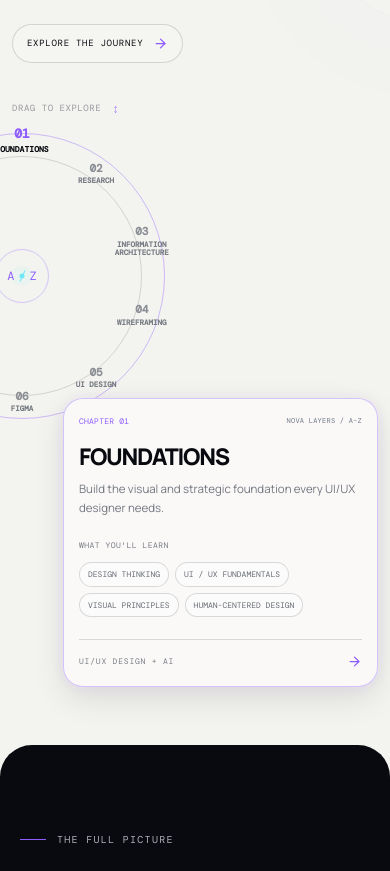
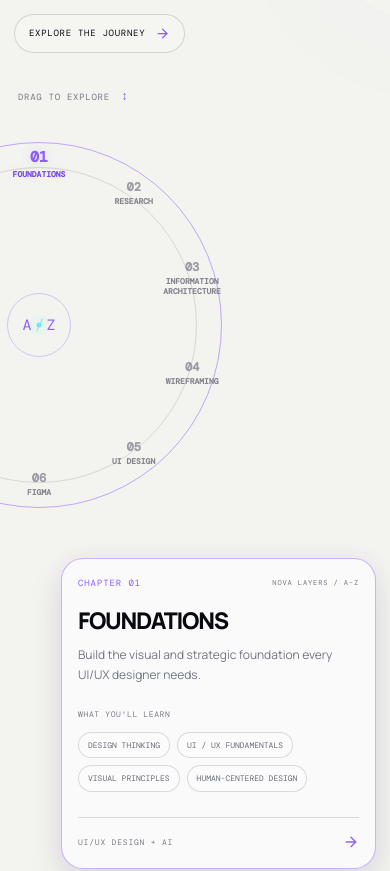
Before and after one commit to novalayers7/nova-layers-uiux-course, a React (Vite) app: page / in a window 390 px wide. Shown: the part 3796-4667 px from the top of the page. Built offline with nearby package versions, Linux system fonts and the light colour scheme.

Commit message:
Fix mobile journey layout and smooth wheel rotation

```diff
--- a/src/components/sections/JourneySection.css
+++ b/src/components/sections/JourneySection.css
@@ -10,6 +10,13 @@
   background: var(--paper, #f7f7f4);
   color: var(--ink, #101116);
   scroll-margin-top: 110px;
+  box-sizing: border-box;
+}
+
+.az-journey *,
+.az-journey *::before,
+.az-journey *::after {
+  box-sizing: border-box;
 }
 
 .az-journey::before {
@@ -27,24 +34,16 @@
   pointer-events: none;
 }
 
-.az-journey > .reveal {
-  position: relative;
-  z-index: 1;
-}
-
 /* HEADING */
-
-.az-journey h2 {
-  margin: 0;
-  font-size: clamp(58px, 8vw, 112px);
-  line-height: .98;
-  letter-spacing: -.1em;
-}
 
 .az-title {
   display: flex;
   align-items: baseline;
   gap: .2em;
+  margin: 0;
+  font-size: clamp(58px, 8vw, 112px);
+  line-height: .98;
+  letter-spacing: -.1em;
 }
 
 .az-title-sequence {
@@ -132,7 +131,6 @@
   letter-spacing: .16em;
   text-transform: uppercase;
   white-space: nowrap;
-  animation: az-hint-pulse 3s ease-in-out infinite;
 }
 
 .az-wheel-hint span {
@@ -140,8 +138,9 @@
   margin-left: 9px;
   color: var(--violet, #8d5cff);
   font-size: 14px;
-  animation: az-hint-nudge 3s ease-in-out infinite;
 }
+
+/* DESKTOP WHEEL */
 
 .az-wheel-stage {
   width: 760px;
@@ -156,7 +155,7 @@
   overflow: visible;
 }
 
-.az-wheel-stage:active {
+.az-wheel-stage.is-dragging {
   cursor: grabbing;
 }
 
@@ -168,7 +167,7 @@
   flex-shrink: 0;
   border: 1px solid rgba(141, 92, 255, .38);
   border-radius: 50%;
-  transition: transform .45s cubic-bezier(.22, 1, .36, 1);
+  will-change: transform;
 }
 
 .az-wheel::before,
@@ -208,7 +207,7 @@
   text-transform: uppercase;
   text-align: center;
   overflow-wrap: anywhere;
-  transition: color .3s, scale .3s;
+  transition: color .25s ease;
 }
 
 .az-wheel-label span {
@@ -219,12 +218,13 @@
 }
 
 .az-wheel-label.active {
-  color: var(--ink, #101116);
-  scale: 1.08;
+  color: #7442e8;
+  font-weight: 800;
+  text-shadow: 0 0 12px rgba(141, 92, 255, .18);
 }
 
 .az-wheel-label.active span {
-  color: var(--violet, #8d5cff);
+  color: #8d5cff;
   font-size: 21px;
 }
 
@@ -376,7 +376,6 @@
 .az-rotate-hint span {
   color: var(--violet, #8d5cff);
   font-size: 18px;
-  animation: az-hint-nudge 3s ease-in-out infinite;
 }
 
 .az-rotate-hint small {
@@ -384,7 +383,9 @@
   letter-spacing: .14em;
 }
 
-/* DESKTOP RESPONSIVE */
+/* ==========================================
+   TABLET
+========================================== */
 
 @media (min-width: 1101px) {
   .az-wheel-column {
@@ -419,10 +420,6 @@
     font-size: 14px;
   }
 
-  .az-wheel-label.active span {
-    font-size: 19px;
-  }
-
   .az-chapter-panel {
     padding: 35px;
   }
@@ -437,12 +434,13 @@
 }
 
 /* ==========================================
-   MOBILE — NO OVERLAP LAYOUT
+   MOBILE — PREMIUM SEPARATED LAYOUT
 ========================================== */
 
 @media (max-width: 767px) {
+
   .az-journey {
-    padding: 115px 14px 58px;
+    padding: 105px 14px 48px;
     overflow: hidden;
   }
 
@@ -454,12 +452,9 @@
     opacity: .18;
   }
 
-  .az-journey h2 {
+  .az-title {
     font-size: clamp(42px, 10.5vw, 60px);
     line-height: 1;
-  }
-
-  .az-title {
     gap: .14em;
     flex-wrap: wrap;
   }
@@ -482,29 +477,30 @@
     font-size: 9px;
   }
 
-  /* SEPARATE WHEEL AND CARD INTO ROWS */
+  /* VERTICAL MOBILE LAYOUT */
 
   .az-interactive-layout {
     display: flex;
     flex-direction: column;
     align-items: stretch;
-    gap: 14px;
+    gap: 0;
     width: 100%;
     min-height: 0;
-    margin-top: 36px;
+    margin-top: 35px;
     overflow: visible;
     isolation: isolate;
   }
 
-  /* WHEEL GETS ITS OWN SPACE */
+  /* LARGE LEFT HALF WHEEL */
 
   .az-wheel-column {
     position: relative;
+    display: block;
     width: 100%;
-    height: 295px;
-    min-height: 295px;
-    display: block;
+    height: 415px;
+    min-height: 415px;
     margin: 0;
+    padding: 0;
     transform: none;
     overflow: visible;
     z-index: 1;
@@ -513,11 +509,11 @@
   .az-wheel-hint {
     position: absolute;
     top: 0;
-    left: 0;
+    left: 4px;
+    z-index: 2;
     margin: 0;
-    z-index: 2;
     font-size: 9px;
-    letter-spacing: .06em;
+    letter-spacing: .08em;
     white-space: nowrap;
   }
 
@@ -528,100 +524,128 @@
 
   .az-wheel-stage {
     position: absolute;
-    top: 27px;
-    left: -135px;
-    width: 300px;
-    height: 300px;
+    top: 42px;
+    left: -160px;
+    width: 390px;
+    height: 390px;
     margin: 0;
+    padding: 0;
     aspect-ratio: 1;
-    transform: none;
     display: grid;
     place-items: center;
+    transform: none;
     overflow: visible;
     touch-action: none;
+    user-select: none;
+    -webkit-user-select: none;
+    cursor: grab;
+  }
+
+  .az-wheel-stage.is-dragging {
+    cursor: grabbing;
   }
 
   .az-wheel {
-    --wheel-radius: 126px;
-    width: 286px;
-    height: 286px;
+    --wheel-radius: 161px;
+    position: relative;
+    width: 366px;
+    height: 366px;
+    flex-shrink: 0;
+    border: 1.5px solid rgba(141, 92, 255, .5);
+    border-radius: 50%;
   }
 
   .az-wheel::before {
-    inset: 22px;
+    inset: 24px;
+    border-color: rgba(140, 140, 150, .28);
   }
 
   .az-wheel-label {
-    width: 72px;
-    margin: -15px -36px;
-    padding: 3px 2px;
-    font-size: 7.5px;
-    line-height: 1.15;
+    width: 90px;
+    margin: -19px -45px;
+    padding: 4px 2px;
+    font-size: 8px;
+    font-weight: 600;
+    line-height: 1.18;
     letter-spacing: 0;
+    color: #83848c;
+    text-align: center;
     overflow-wrap: anywhere;
   }
 
   .az-wheel-label span {
-    font-size: 11px;
+    display: block;
     margin-bottom: 3px;
+    color: #999aa3;
+    font-size: 12px;
+    font-weight: 700;
+  }
+
+  /* ACTIVE WHEEL HEADING */
+
+  .az-wheel-label.active {
+    color: #7442e8;
+    font-weight: 800;
+    text-shadow: 0 0 12px rgba(141, 92, 255, .18);
   }
 
   .az-wheel-label.active span {
-    font-size: 12px;
+    color: #8d5cff;
+    font-size: 15px;
   }
 
   .az-wheel-center {
-    width: 54px;
-    height: 54px;
-    font-size: 12px;
+    width: 64px;
+    height: 64px;
+    font-size: 15px;
   }
 
   .az-wheel-center i {
-    height: 12px;
+    height: 14px;
   }
 
   .az-wheel-caption {
     display: none;
   }
 
-  /* CARD BELOW WHEEL — RIGHT ALIGNED */
+  /* CARD — CLEARLY BELOW WHEEL */
 
   .az-chapter-panel {
     position: relative;
     z-index: 3;
-    box-sizing: border-box;
     align-self: flex-end;
     width: min(100%, 340px);
     min-width: 0;
     min-height: 0;
-    margin: 0;
-    padding: 19px 17px;
+    height: auto;
+    margin: 55px 0 0;
+    padding: 20px 18px;
     transform: none;
-    border-radius: 20px;
-    background: rgba(250, 249, 248, .98);
-    border: 1px solid rgba(141, 92, 255, .35);
+    border-radius: 22px;
+    background: #fbfafb;
+    border: 1px solid rgba(141, 92, 255, .45);
     box-shadow:
-      0 12px 32px rgba(18, 12, 38, .10),
-      0 0 18px rgba(141, 92, 255, .06);
-    backdrop-filter: blur(12px);
-    -webkit-backdrop-filter: blur(12px);
+      0 16px 35px rgba(30, 20, 60, .10),
+      0 0 20px rgba(141, 92, 255, .06);
+    backdrop-filter: none;
+    -webkit-backdrop-filter: none;
     overflow: hidden;
   }
 
   .az-active-chapter {
     min-height: 0;
+    height: auto;
     display: flex;
     flex-direction: column;
   }
 
   .az-chapter-top {
     display: flex;
+    align-items: center;
     justify-content: space-between;
-    align-items: center;
     flex-wrap: wrap;
-    gap: 5px;
-    font-size: 8px;
-    letter-spacing: .03em;
+    gap: 6px;
+    font-size: 9px;
   }
 
   .az-chapter-label {
@@ -629,8 +653,8 @@
   }
 
   .az-active-chapter h3 {
-    margin: 18px 0 12px;
-    font-size: clamp(22px, 5.8vw, 29px);
+    margin: 19px 0 13px;
+    font-size: clamp(22px, 5.7vw, 29px);
     font-weight: 800;
     line-height: 1.08;
     letter-spacing: -.055em;
@@ -645,21 +669,21 @@
   }
 
   .az-learn-label {
-    margin-top: 23px;
+    margin-top: 25px;
     font-size: 8px;
-    letter-spacing: .06em;
+    letter-spacing: .08em;
   }
 
   .az-active-chapter .az-tags {
     display: flex;
     flex-wrap: wrap;
-    gap: 6px;
-    margin-top: 12px;
+    gap: 7px;
+    margin-top: 13px;
   }
 
   .az-active-chapter .az-tags span {
     max-width: 100%;
-    padding: 6px 8px;
+    padding: 7px 9px;
     font-size: 8px;
     line-height: 1.3;
     white-space: normal;
@@ -667,17 +691,14 @@
   }
 
   .az-panel-footer {
-    display: flex;
-    justify-content: space-between;
-    align-items: center;
-    margin-top: 22px;
-    padding-top: 14px;
+    margin-top: 25px;
+    padding-top: 16px;
     font-size: 8px;
   }
 
   .az-panel-footer svg {
-    width: 15px;
-    height: 15px;
+    width: 16px;
+    height: 16px;
   }
 
   .az-rotate-hint {
@@ -685,52 +706,45 @@
   }
 }
 
-/* SMALL MOBILE */
+/* ==========================================
+   SMALL MOBILE
+========================================== */
 
 @media (max-width: 390px) {
-  .az-journey {
-    padding-left: 12px;
-    padding-right: 12px;
+
+  .az-wheel-stage {
+    left: -170px;
   }
 
   .az-wheel-column {
-    height: 285px;
-    min-height: 285px;
-  }
-
-  .az-wheel-stage {
-    left: -140px;
+    height: 415px;
+    min-height: 415px;
   }
 
   .az-chapter-panel {
     width: min(100%, 315px);
-    padding: 17px 15px;
+    margin-top: 55px;
+    padding: 18px 16px;
   }
 
   .az-active-chapter h3 {
     font-size: 23px;
   }
-
-  .az-active-chapter p {
-    font-size: 11.5px;
-  }
 }
 
-/* EXTRA SMALL MOBILE */
+/* ==========================================
+   EXTRA SMALL MOBILE
+========================================== */
 
 @media (max-width: 350px) {
-  .az-wheel-column {
-    height: 270px;
-    min-height: 270px;
-  }
 
   .az-wheel-stage {
-    left: -145px;
+    left: -180px;
   }
 
   .az-chapter-panel {
     width: min(100%, 290px);
-    padding: 15px 13px;
+    padding: 16px 14px;
   }
 
   .az-active-chapter h3 {
@@ -740,40 +754,14 @@
   .az-active-chapter p {
     font-size: 11px;
   }
-
-  .az-chapter-label {
-    display: none;
-  }
 }
 
-/* ANIMATIONS */
-
-@keyframes az-hint-pulse {
-  0%, 100% {
-    opacity: .58;
-  }
-
-  50% {
-    opacity: .86;
-  }
-}
-
-@keyframes az-hint-nudge {
-  0%, 100% {
-    transform: translateY(0);
-  }
-
-  50% {
-    transform: translateY(4px);
-  }
-}
+/* ACCESSIBILITY */
 
 @media (prefers-reduced-motion: reduce) {
   .az-wheel,
-  .az-wheel-hint,
-  .az-wheel-hint span,
-  .az-rotate-hint span {
-    animation: none;
-    transition: none;
+  .az-wheel-label,
+  .az-cta {
+    transition: none !important;
   }
 }
--- a/src/components/sections/JourneySection.jsx
+++ b/src/components/sections/JourneySection.jsx
@@ -1,5 +1,5 @@
 
-import React, { useRef, useState } from 'react';
+import React, { useRef, useState, useCallback } from 'react';
 import { AnimatePresence, motion } from 'framer-motion';
 import { ArrowRight } from 'lucide-react';
 import Reveal from '../shared/Reveal';
@@ -10,126 +10,201 @@ const chapters = [
     number: '01',
     title: 'Foundations',
     text: 'Build the visual and strategic foundation every UI/UX designer needs.',
-    tags: ['Design thinking', 'UI / UX fundamentals', 'Visual principles', 'Human-centered design'],
+    tags: [
+      'Design thinking',
+      'UI / UX fundamentals',
+      'Visual principles',
+      'Human-centered design'
+    ]
   },
   {
     number: '02',
     title: 'Research',
     text: 'Turn human insight into a clear direction for the product you are designing.',
-    tags: ['User research', 'Personas', 'User problems', 'Competitive analysis'],
+    tags: [
+      'User research',
+      'Personas',
+      'User problems',
+      'Competitive analysis'
+    ]
   },
   {
     number: '03',
     title: 'Information architecture',
     text: 'Give content, navigation, and every user flow a purposeful structure.',
-    tags: ['User flows', 'Sitemaps', 'Navigation', 'Information hierarchy'],
+    tags: [
+      'User flows',
+      'Sitemaps',
+      'Navigation',
+      'Information hierarchy'
+    ]
   },
   {
     number: '04',
     title: 'Wireframing',
     text: 'Explore responsive layouts and interaction plans before the polish arrives.',
-    tags: ['Low-fidelity wireframes', 'Layouts', 'Responsive structures', 'Interaction planning'],
+    tags: [
+      'Low-fidelity wireframes',
+      'Layouts',
+      'Responsive structures',
+      'Interaction planning'
+    ]
   },
   {
     number: '05',
     title: 'UI design',
     text: 'Shape typography, color, spacing, and components into a consistent interface.',
-    tags: ['Typography', 'Color', 'Spacing', 'Visual hierarchy', 'Components'],
+    tags: [
+      'Typography',
+      'Color',
+      'Spacing',
+      'Visual hierarchy',
+      'Components'
+    ]
   },
   {
     number: '06',
     title: 'Figma',
     text: 'Work fluently with frames, Auto Layout, variants, styles, and prototypes.',
-    tags: ['Frames', 'Auto Layout', 'Components', 'Variants', 'Prototyping'],
+    tags: [
+      'Frames',
+      'Auto Layout',
+      'Components',
+      'Variants',
+      'Prototyping'
+    ]
   },
   {
     number: '07',
     title: 'Prototyping',
     text: 'Make ideas feel real with transitions, micro-interactions, and usability testing.',
-    tags: ['Interactive prototypes', 'Transitions', 'Micro interactions', 'Usability testing'],
+    tags: [
+      'Interactive prototypes',
+      'Transitions',
+      'Micro interactions',
+      'Usability testing'
+    ]
   },
   {
     number: '08',
     title: 'Design systems',
     text: 'Build reusable foundations that help digital products scale with clarity.',
-    tags: ['Components', 'Design tokens', 'Variables', 'Libraries', 'Scalable UI'],
+    tags: [
+      'Components',
+      'Design tokens',
+      'Variables',
+      'Libraries',
+      'Scalable UI'
+    ]
   },
   {
     number: '09',
     title: 'AI + UI/UX',
     text: 'Use modern AI workflows to research, ideate, explore, and design with speed.',
-    tags: ['AI-assisted research', 'AI ideation', 'AI wireframing', 'AI visual exploration', 'AI workflows'],
+    tags: [
+      'AI-assisted research',
+      'AI ideation',
+      'AI wireframing',
+      'AI visual exploration',
+      'AI workflows'
+    ]
   },
   {
     number: '10',
     title: 'Real-world products',
     text: 'Bring everything together in client-style work, case studies, and a portfolio.',
-    tags: ['Landing pages', 'Web applications', 'Mobile interfaces', 'Client-style projects', 'Portfolio case studies'],
-  },
+    tags: [
+      'Landing pages',
+      'Web applications',
+      'Mobile interfaces',
+      'Client-style projects',
+      'Portfolio case studies'
+    ]
+  }
 ];
 
 const STEP = 360 / chapters.length;
+
 const wrap = (value) =>
   ((value % chapters.length) + chapters.length) % chapters.length;
 
-export default function JourneySection() {
+function JourneySection() {
   const [activeChapter, setActiveChapter] = useState(0);
   const [rotation, setRotation] = useState(0);
+  const [isDragging, setIsDragging] = useState(false);
 
   const rotationRef = useRef(0);
-  const drag = useRef({
-    startX: 0,
-    startRotation: 0,
+  const wheelRef = useRef(null);
+  const dragRef = useRef({
     active: false,
-    moved: false,
+    pointerId: null,
+    lastAngle: 0
   });
 
-  const updateRotation = (value) => {
+  const setWheelRotation = useCallback((value) => {
     rotationRef.current = value;
     setRotation(value);
+    setActiveChapter(wrap(Math.round(-value / STEP)));
+  }, []);
+
+  const selectChapter = useCallback((index) => {
+    const next = wrap(index);
+    const base = -next * STEP;
+    const turns = Math.round((rotationRef.current - base) / 360);
+    const target = base + turns * 360;
+
+    setWheelRotation(target);
+  }, [setWheelRotation]);
+
+  const getAngle = (event) => {
+    const rect = wheelRef.current.getBoundingClientRect();
+
+    const x = event.clientX - (rect.left + rect.width / 2);
+    const y = event.clientY - (rect.top + rect.height / 2);
+
+    return Math.atan2(y, x) * (180 / Math.PI);
   };
 
-  const selectChapter = (index) => {
-    const nextIndex = wrap(index);
-    setActiveChapter(nextIndex);
-    updateRotation(-nextIndex * STEP);
-  };
-
-  const startDrag = (event) => {
+  const handlePointerDown = (event) => {
     if (event.pointerType === 'mouse' && event.button !== 0) return;
 
-    drag.current = {
-      startX: event.clientX,
-      startRotation: rotationRef.current,
+    dragRef.current = {
       active: true,
-      moved: false,
+      pointerId: event.pointerId,
+      lastAngle: getAngle(event)
     };
 
+    setIsDragging(true);
     event.currentTarget.setPointerCapture(event.pointerId);
   };
 
-  const moveDrag = (event) => {
-    if (!drag.current.active) return;
+  const handlePointerMove = (event) => {
+    const drag = dragRef.current;
 
-    const distance = event.clientX - drag.current.startX;
+    if (!drag.active || drag.pointerId !== event.pointerId) return;
 
-    if (Math.abs(distance) > 5) {
-      drag.current.moved = true;
-    }
+    const angle = getAngle(event);
+    let delta = angle - drag.lastAngle;
 
-    const next = drag.current.startRotation + distance * 0.42;
+    if (delta > 180) delta -= 360;
+    if (delta < -180) delta += 360;
 
-    updateRotation(next);
-    setActiveChapter(wrap(Math.round(-next / STEP)));
+    drag.lastAngle = angle;
+    setWheelRotation(rotationRef.current + delta);
   };
 
-  const endDrag = (event) => {
-    if (!drag.current.active) return;
+  const handlePointerUp = (event) => {
+    const drag = dragRef.current;
 
-    drag.current.active = false;
-    selectChapter(Math.round(-rotationRef.current / STEP));
+    if (!drag.active || drag.pointerId !== event.pointerId) return;
 
-    if (event.currentTarget.hasPointerCapture?.(event.pointerId)) {
+    drag.active = false;
+    setIsDragging(false);
+
+    const next = wrap(Math.round(-rotationRef.current / STEP));
+    selectChapter(next);
+
+    if (event.currentTarget.hasPointerCapture(event.pointerId)) {
       event.currentTarget.releasePointerCapture(event.pointerId);
     }
   };
@@ -161,10 +236,10 @@ export default function JourneySection() {
         </h3>
 
         <p className="az-description">
-          From your first sketch to a complete digital product, learn the
-          strategy, research, interface design, Figma, prototyping, design
-          systems, AI workflows and real-world product thinking behind
-          professional UI/UX.
+          From your first sketch to a complete digital product,
+          learn the strategy, research, interface design, Figma,
+          prototyping, design systems, AI workflows and real-world
+          product thinking behind professional UI/UX.
         </p>
 
         <a className="az-cta" href="#curriculum">
@@ -174,41 +249,52 @@ export default function JourneySection() {
       </Reveal>
 
       <div className="az-interactive-layout">
+
         <div className="az-wheel-column">
           <div className="az-wheel-hint">
             DRAG TO EXPLORE <span>↕</span>
           </div>
 
           <div
-            className="az-wheel-stage"
-            onPointerDown={startDrag}
-            onPointerMove={moveDrag}
-            onPointerUp={endDrag}
-            onPointerCancel={endDrag}
+            ref={wheelRef}
+            className={`az-wheel-stage ${isDragging ? 'is-dragging' : ''}`}
+            onPointerDown={handlePointerDown}
+            onPointerMove={handlePointerMove}
+            onPointerUp={handlePointerUp}
+            onPointerCancel={handlePointerUp}
+            aria-label="Drag to explore course chapters"
           >
             <div
               className="az-wheel"
-              style={{ transform: `rotate(${rotation}deg)` }}
+              style={{
+                transform: `rotate(${rotation}deg)`,
+                transition: isDragging
+                  ? 'none'
+                  : 'transform .55s cubic-bezier(.22, 1, .36, 1)'
+              }}
             >
               {chapters.map((item, index) => {
                 const angle = index * STEP;
+                const active = index === activeChapter;
 
                 return (
                   <button
+                    key={item.number}
                     type="button"
-                    key={item.number}
-                    className={`az-wheel-label ${
-                      activeChapter === index ? 'active' : ''
-                    }`}
+                    className={`az-wheel-label ${active ? 'active' : ''}`}
                     style={{
-                      transform: `rotate(${angle}deg) translateY(calc(var(--wheel-radius) * -1)) rotate(${-angle - rotation}deg)`,
+                      transform: `
+                        rotate(${angle}deg)
+                        translateY(calc(var(--wheel-radius) * -1))
+                        rotate(${-angle - rotation}deg)
+                      `
                     }}
                     onPointerDown={(event) => event.stopPropagation()}
                     onClick={(event) => {
                       event.stopPropagation();
                       selectChapter(index);
                     }}
-                    aria-pressed={activeChapter === index}
+                    aria-pressed={active}
                   >
                     <span>{item.number}</span>
                     {item.title}
@@ -234,24 +320,26 @@ export default function JourneySection() {
             <motion.article
               key={chapter.number}
               className="az-active-chapter"
-              initial={{ opacity: 0, x: 18, y: 8 }}
+              initial={{ opacity: 0, x: 12, y: 5 }}
               animate={{ opacity: 1, x: 0, y: 0 }}
-              exit={{ opacity: 0, x: -18, y: -8 }}
+              exit={{ opacity: 0, x: -12, y: -5 }}
               transition={{
-                duration: 0.45,
-                ease: [0.22, 1, 0.36, 1],
+                duration: .28,
+                ease: 'easeOut'
               }}
             >
               <div className="az-chapter-top">
                 <span className="az-chapter-number">
                   CHAPTER {chapter.number}
                 </span>
+
                 <span className="az-chapter-label">
                   NOVA LAYERS / A–Z
                 </span>
               </div>
 
               <h3>{chapter.title}</h3>
+
               <p>{chapter.text}</p>
 
               <div className="az-learn-label">
@@ -280,3 +368,5 @@ export default function JourneySection() {
     </section>
   );
 }
+
+export default JourneySection;
```
Also changed, not shown: 4 other files (tests, documents, lock files or other folders).
